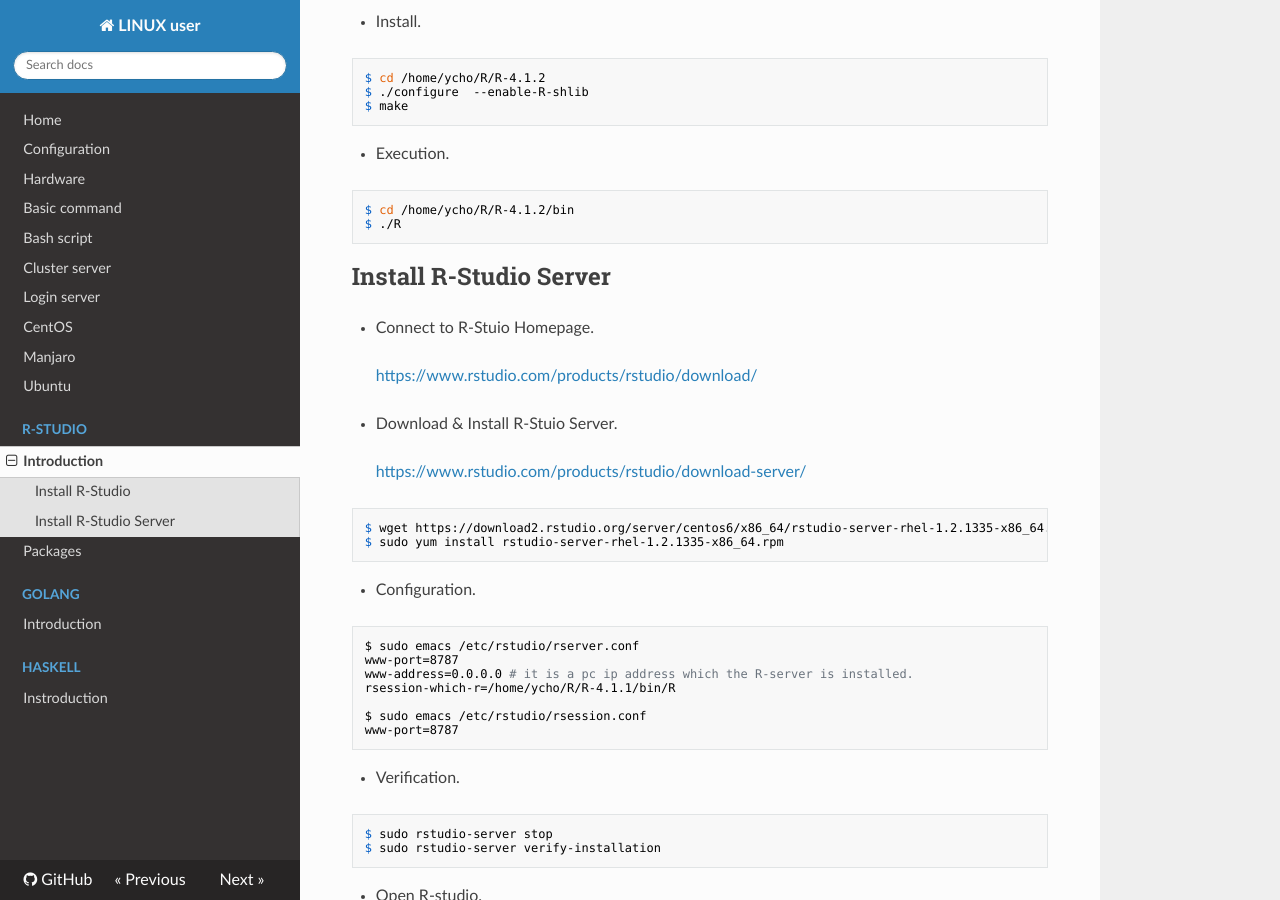
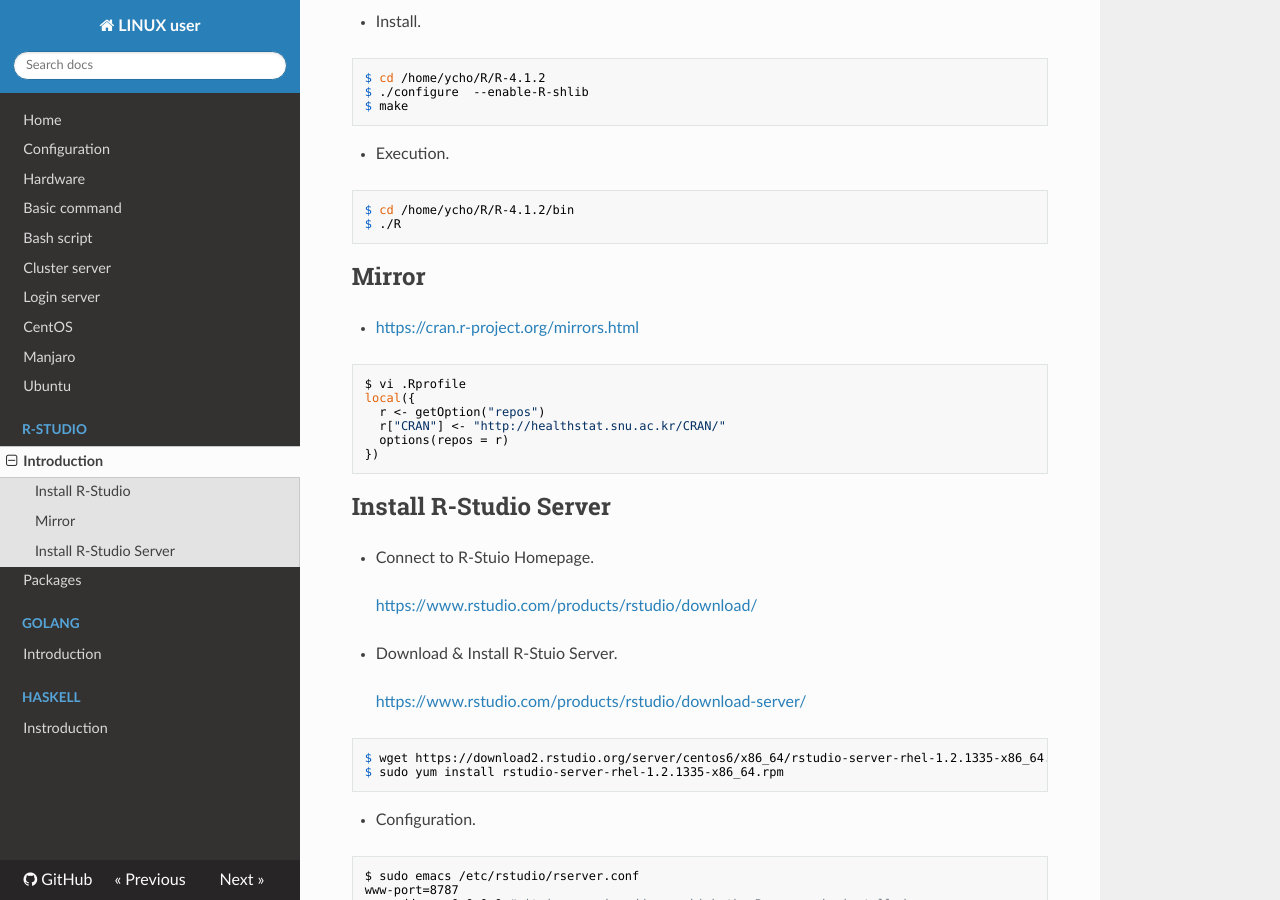
Before and after one commit to WonyoungCho/LINUX, an MkDocs documentation site: the page built from docs/rstudio_int.md, in a window 1280 px wide and 900 px high, scrolled down 654 px. Built offline with MkDocs 1.6.1, drawn with Linux system fonts in a browser that asks for light colours; nearby versions of some CDN libraries; old or Windows-style settings are respelled for this version of MkDocs.

Commit message:
Update rstudio_int.md

````diff
--- a/docs/rstudio_int.md
+++ b/docs/rstudio_int.md
@@ -37,6 +37,17 @@ $ cd /home/ycho/R/R-4.1.2/bin
 $ ./R
 ```
 
+## Mirror
+- <https://cran.r-project.org/mirrors.html>
+
+```bash
+$ vi .Rprofile
+local({
+  r <- getOption("repos")
+  r["CRAN"] <- "http://healthstat.snu.ac.kr/CRAN/"
+  options(repos = r)
+})
+```
 
 ## Install R-Studio Server
 
````
